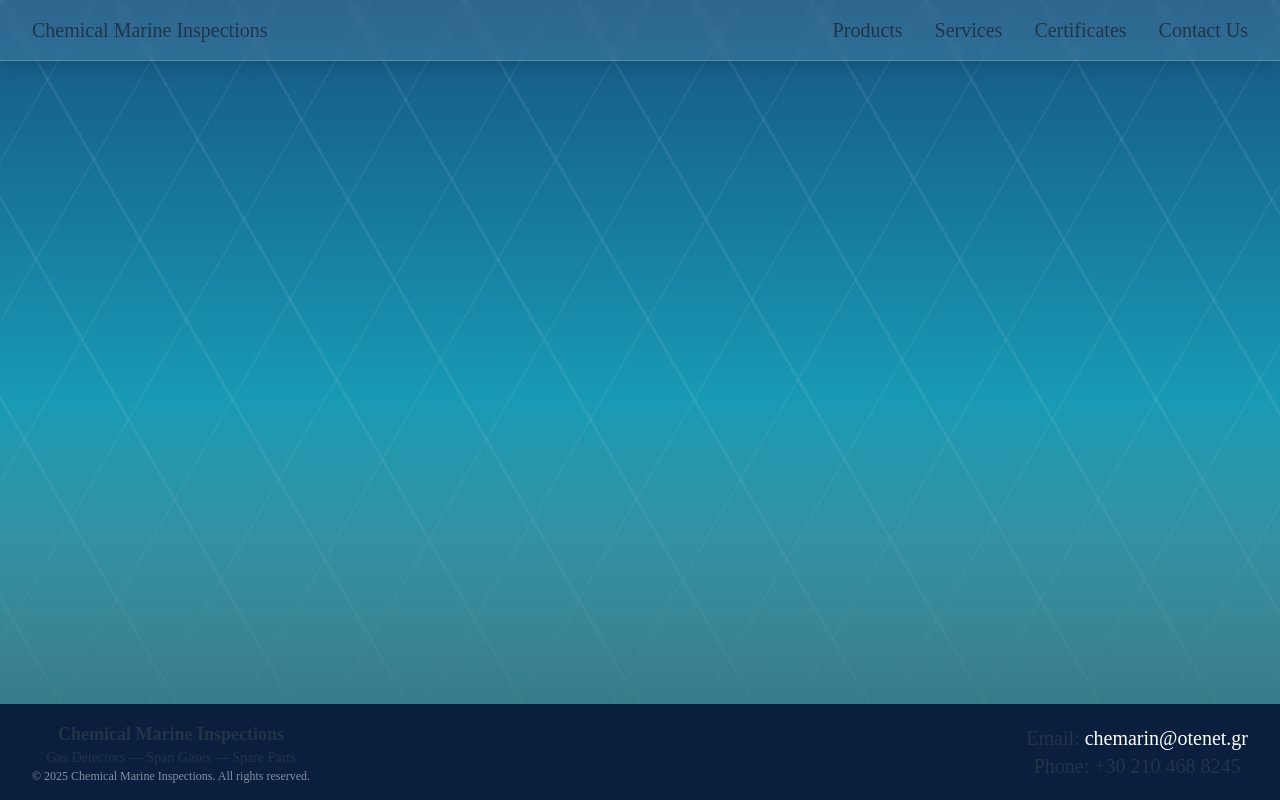
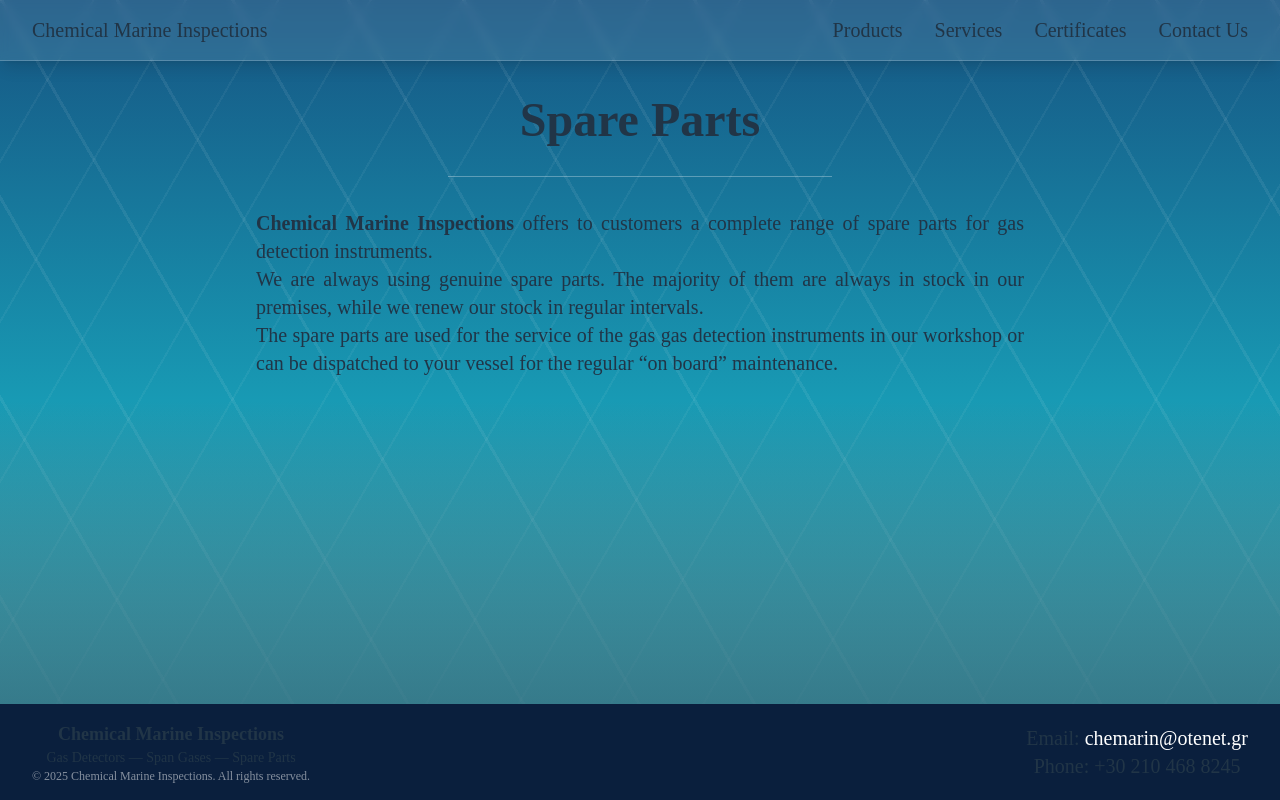
Before and after one commit to Antony-evm/chemarine, a Vue app: page /spare-parts in a window 1280 px wide. Built offline with nearby package versions, Linux system fonts and the light colour scheme; the HTML template or start-up script is replaced by a standard one.

Commit message:
fix: spare parts

```diff
--- a/src/components/NavbarComponent.vue
+++ b/src/components/NavbarComponent.vue
@@ -12,17 +12,17 @@
                 <ul
                     class="liquid-glass w-56 absolute left-0 mt-2 py-2 px-4 space-y-2 rounded-lg opacity-0 group-hover:opacity-100 group-hover:translate-y-0 transform -translate-y-2 transition duration-200 z-50">
                     <li>
-                        <router-link to="/products/gas-detectors" class="navbar-element">
+                        <router-link to="/gas-detectors" class="navbar-element">
                             Gas Detection Instruments
                         </router-link>
                     </li>
                     <li>
-                        <router-link to="/products/calibration-gases" class="navbar-element">
+                        <router-link to="/calibration-gases" class="navbar-element">
                             Calibration Gases
                         </router-link>
                     </li>
                     <li>
-                        <router-link to="/products/spare-parts" class="navbar-element">
+                        <router-link to="/spare-parts" class="navbar-element">
                             Spare Parts
                         </router-link>
                     </li>
--- a/src/pages/CertificatesPage.vue
+++ b/src/pages/CertificatesPage.vue
@@ -8,8 +8,6 @@
             </p>
 
             <div class="certificate-card">
-                <!-- <img src="/certificate.png" alt="ABS Quality Certificate" /> -->
-                <!-- <a href="/certificate.pdf" class="download-btn" download>Download PDF</a> -->
             </div>
         </section>
     </div>
--- /dev/null
+++ b/src/pages/SparePartsPage.vue
@@ -0,0 +1,23 @@
+<script setup lang="ts">
+import CenteredContent from '@/components/utils/CenteredContent.vue';
+import SpaceComponent from '@/components/utils/SpaceComponent.vue';
+import SectionDivider from '@/components/utils/SectionDivider.vue';
+
+</script>
+
+
+<template>
+    <SpaceComponent size="page" />
+    <CenteredContent>
+        <h1>Spare Parts</h1>
+        <SectionDivider />
+        <p><strong>Chemical Marine Inspections</strong> offers to customers a complete range of spare parts for gas
+            detection instruments.
+        </p>
+        <p>We are always using genuine spare parts. The majority of them are always in stock in our premises, while we
+            renew our stock in regular intervals.
+        </p>
+        <p>The spare parts are used for the service of the gas gas detection instruments in our workshop or can be
+            dispatched to your vessel for the regular “on board” maintenance.</p>
+    </CenteredContent>
+</template>
--- a/src/router/index.ts
+++ b/src/router/index.ts
@@ -4,6 +4,7 @@ import CertificatesPage from "@/pages/CertificatesPage.vue";
 import ServicesPage from "@/pages/ServicesPage.vue";
 import HomePage from "@/pages/HomePage.vue";
 import ContactUsPage from "@/pages/ContactUsPage.vue";
+import SparePartsPage from "@/pages/SparePartsPage.vue";
 
 const routes = [
   {
@@ -26,6 +27,11 @@ const routes = [
     name: "Contact",
     component: ContactUsPage,
   },
+  {
+    path: "/spare-parts",
+    name: "Spare Parts",
+    component: SparePartsPage,
+  },
 ];
 
 const router = createRouter({
```
Also changed, not shown: src/pages/CalibrationGasesPage.vue (added).
